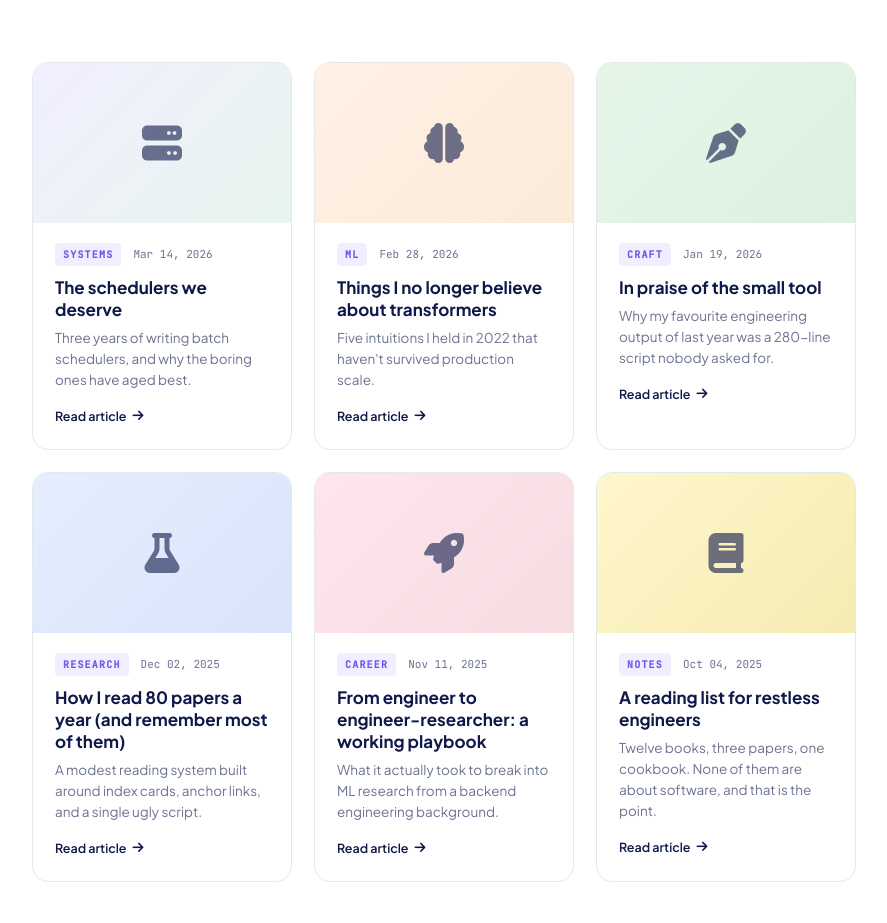
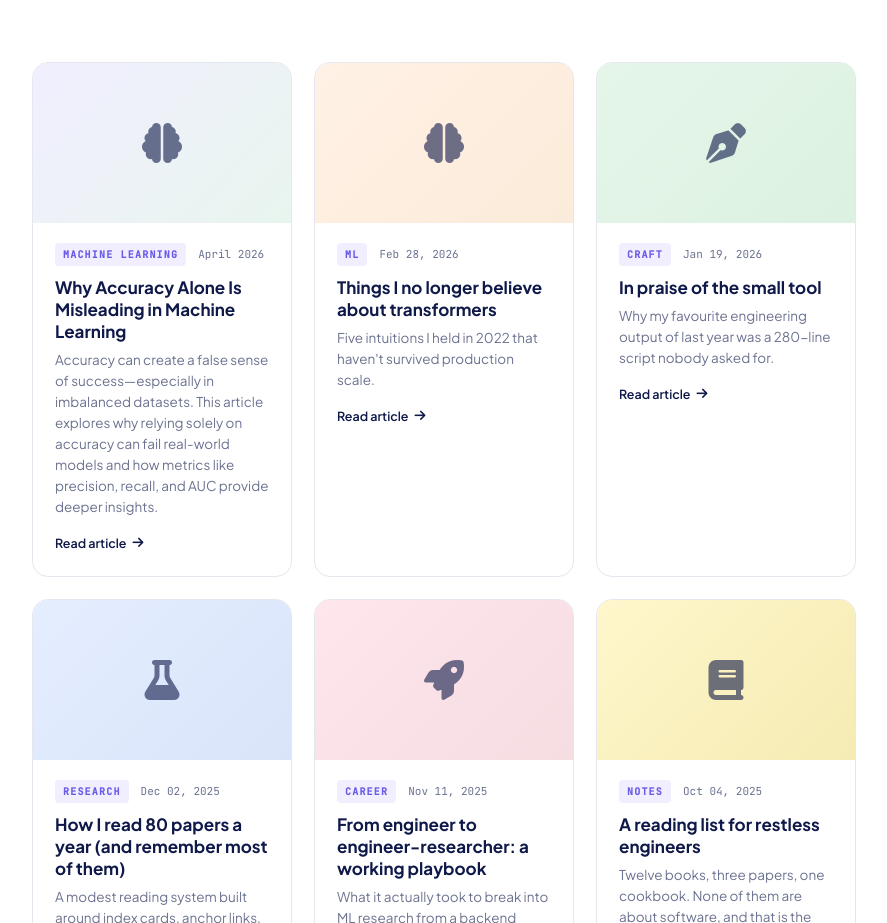
Before and after one commit to Abdul-Jalil26/portfolio, a Next.js app: page / in a window 1280 px wide. Shown: the part 7440-8363 px from the top of the page, without its empty margins (336-1223 px from the left). Built offline with nearby package versions, Linux system fonts and the light colour scheme.

Commit message:
blog section updated

```diff
--- a/app/components/portfolio/sections/BlogSection.tsx
+++ b/app/components/portfolio/sections/BlogSection.tsx
@@ -14,15 +14,34 @@ export default function BlogSection() {
             </div>
 
             <div class="blog-grid">
-              <a class="post reveal">
-                <div class="post-cover"><i class="fas fa-server"></i></div>
-                <div class="post-body">
-                  <div class="post-meta"><span class="post-cat">Systems</span><span class="post-date">Mar 14, 2026</span></div>
-                  <h4>The schedulers we deserve</h4>
-                  <p>Three years of writing batch schedulers, and why the boring ones have aged best.</p>
-                  <span class="post-read">Read article <i class="fas fa-arrow-right"></i></span>
-                </div>
-              </a>
+           <a
+  href="https://medium.com/@ajtamjid/why-accuracy-alone-is-misleading-in-machine-learning-057d661295d0"
+  target="_blank"
+  class="post reveal"
+>
+  <div class="post-cover">
+    <i class="fas fa-brain"></i>
+  </div>
+
+  <div class="post-body">
+    <div class="post-meta">
+      <span class="post-cat">Machine Learning</span>
+      <span class="post-date">April 2026</span>
+    </div>
+
+    <h4>Why Accuracy Alone Is Misleading in Machine Learning</h4>
+
+    <p>
+      Accuracy can create a false sense of success—especially in imbalanced datasets.
+      This article explores why relying solely on accuracy can fail real-world models
+      and how metrics like precision, recall, and AUC provide deeper insights.
+    </p>
+
+    <span class="post-read">
+      Read article <i class="fas fa-arrow-right"></i>
+    </span>
+  </div>
+</a>
 
               <a class="post reveal d1">
                 <div class="post-cover"><i class="fas fa-brain"></i></div>
```
